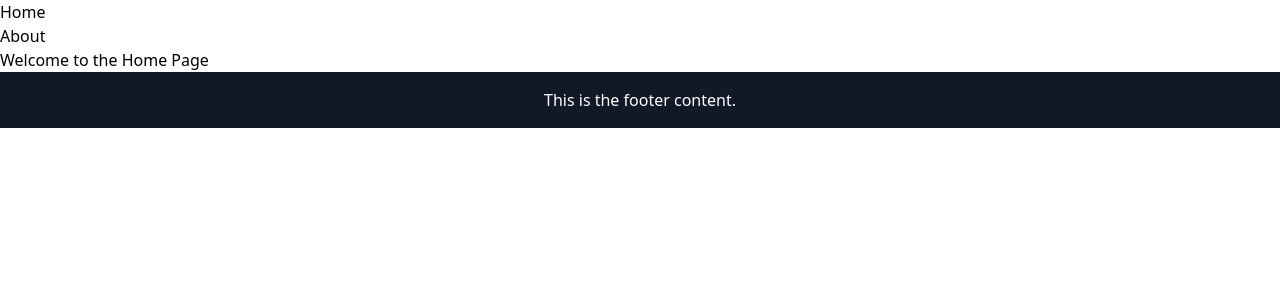
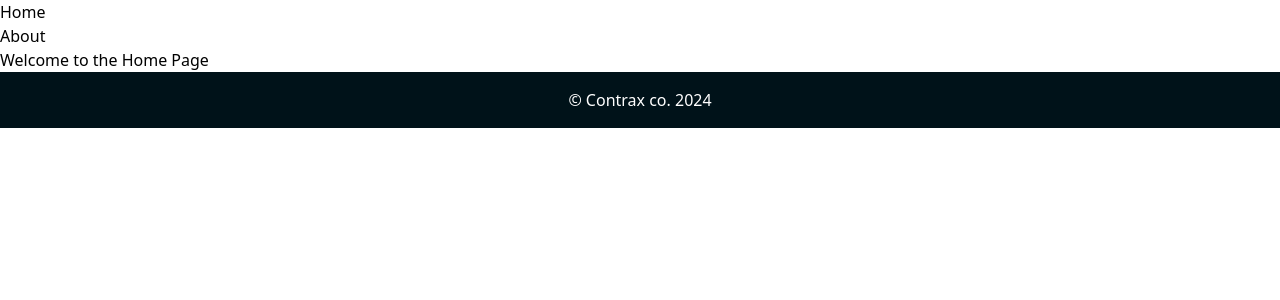
Before and after one commit to ContractManual/contrax-adds-on-extension, a Vue app: page / in a window 1280 px wide. Shown: the top 300 px of the page. Built offline with nearby package versions, Linux system fonts and the light colour scheme; what tailwindcss-animated would draw is missing.

Commit message:
start footer style & content

```diff
--- a/src/partials/Footer.vue
+++ b/src/partials/Footer.vue
@@ -3,9 +3,9 @@
 </script>
 
 <template>
-  <footer class="bg-gray-900 text-white py-4">
+  <footer class="bg-primary-300 text-white py-4">
     <div class="container mx-auto px-4">
-      <p class="text-center">This is the footer content.</p>
+      <p class="text-center">&copy; Contrax co. {{ new Date().getFullYear() }}</p>
     </div>
   </footer>
 </template>
```
